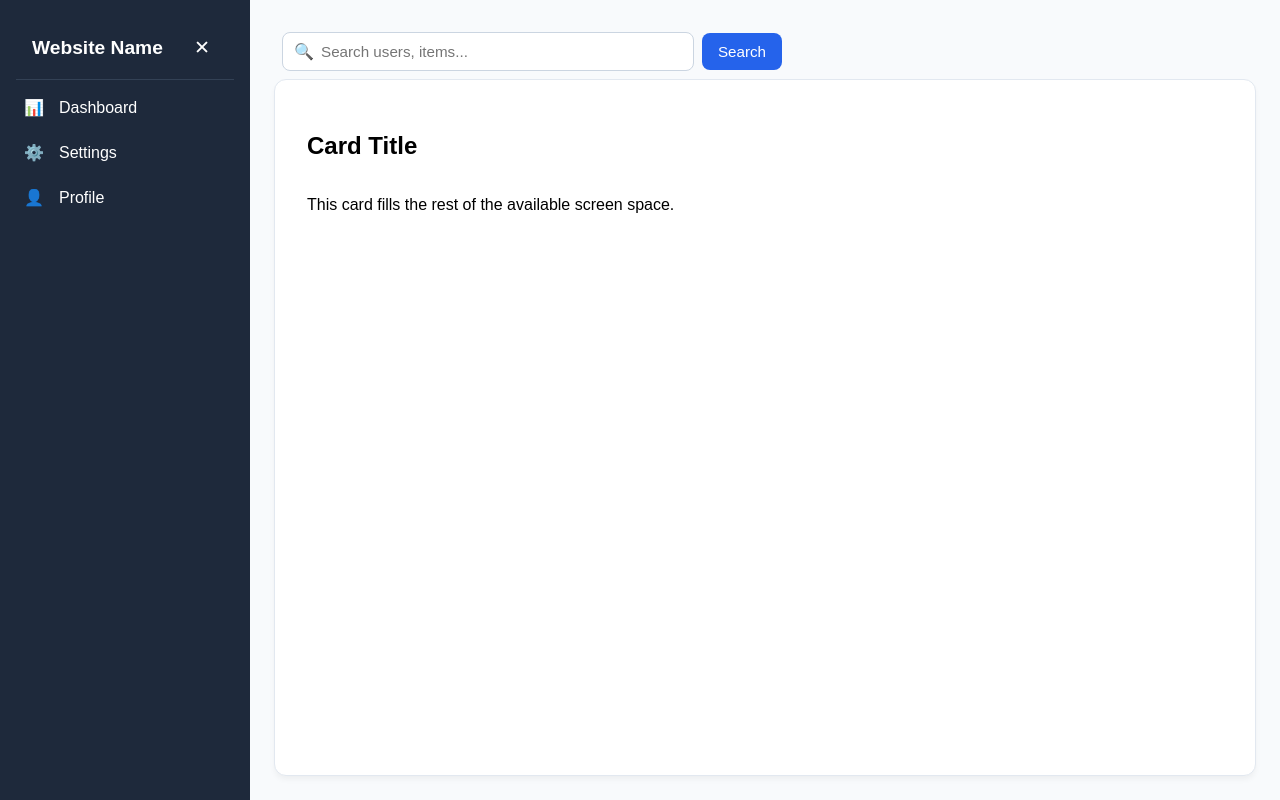
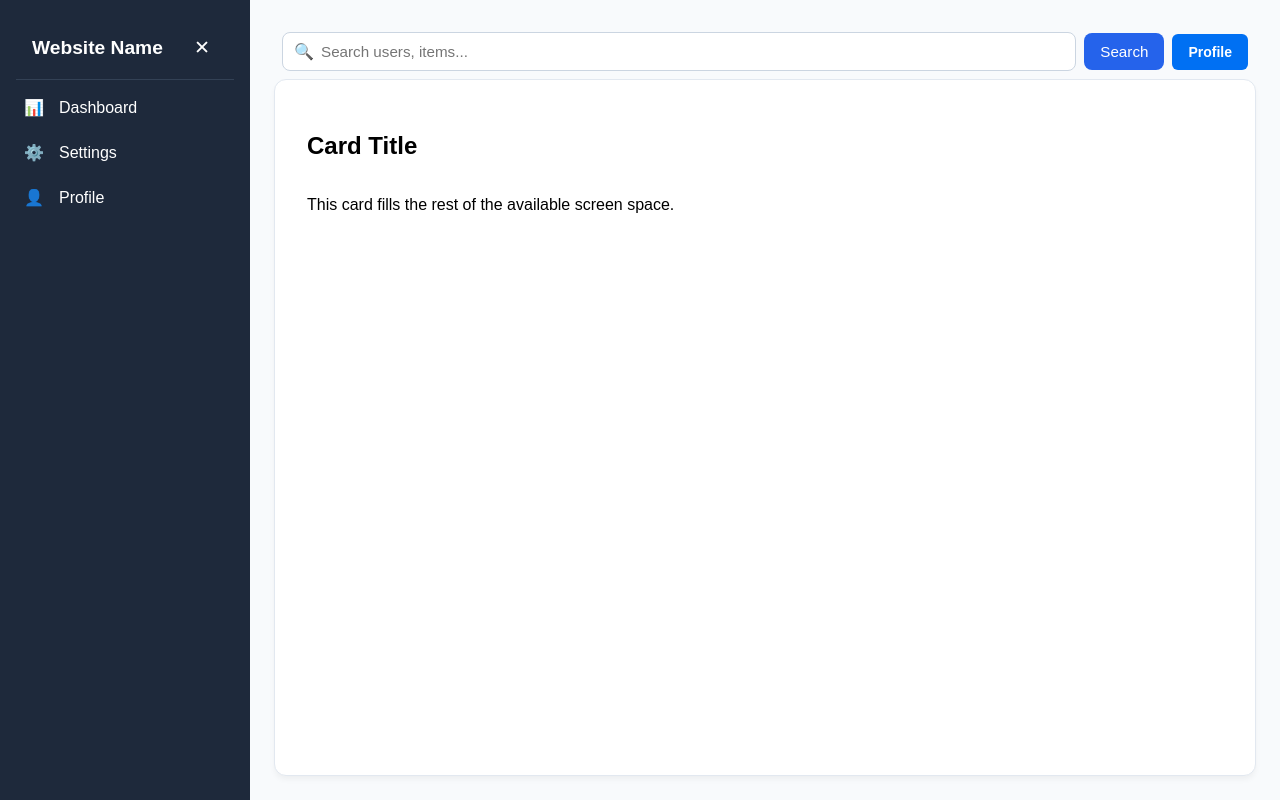
Before and after one commit to nyanym/recipe_app, a React (Vite) app in the folder client/: page / in a window 1280 px wide. Built offline with nearby package versions, Linux system fonts and the light colour scheme; no server answers.

Commit message:
added profile button

```diff
--- a/client/src/App.css
+++ b/client/src/App.css
@@ -146,3 +146,21 @@ html, body, #root {
   padding: 4px 8px;
   display: block;
 }
+
+.profile-btn {
+  background-color: #0070f3;
+  color: #ffffff;
+  border: none;
+
+  border-radius: 6px;
+  padding: 10px 16px;
+  font-size: 0.875rem;
+  font-weight: 600;
+
+  cursor: pointer;
+  transition: background-color 0.2s ease;
+}
+
+.profile-btn:hover {
+  background-color: #0051a2;
+}
--- a/client/src/App.jsx
+++ b/client/src/App.jsx
@@ -66,9 +66,11 @@ function App() {
         </aside>
 
         <main className="main-content">
-          <div style={{ padding: '.5rem' }}>
+          <div style={{ padding: '.5rem', display: 'flex', alignItems: 'center', gap: '0.5rem' }}>
             <SearchBar onSearch={handleSearch} placeholder="Search users, items..." />
+            <button className="profile-btn">Profile</button>
           </div>
+
           <div className="main-card">
             <h2>Card Title</h2>
             <p>This card fills the rest of the available screen space.</p>
--- a/client/src/SearchBar.css
+++ b/client/src/SearchBar.css
@@ -3,7 +3,7 @@
   align-items: center;
   gap: 8px;
   width: 100%;
-  max-width: 500px;
+  max-width: 1250px;
 }
 
 .search-input-wrapper {
```
